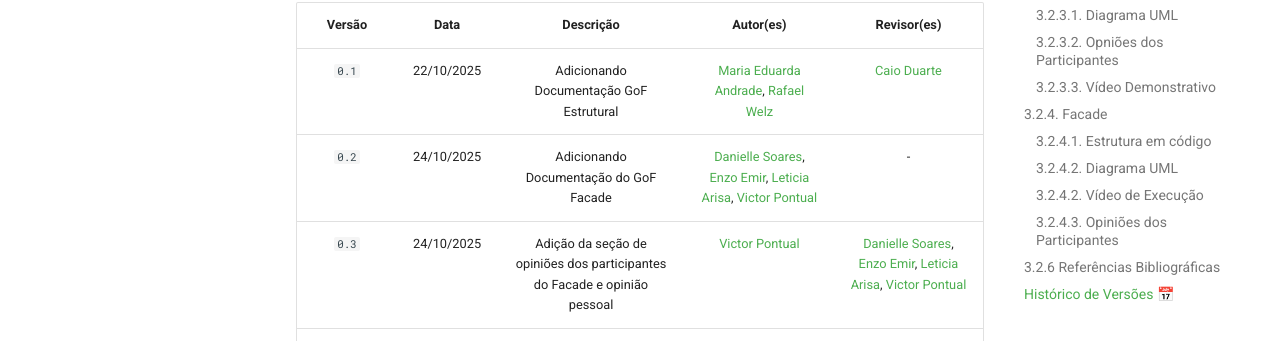
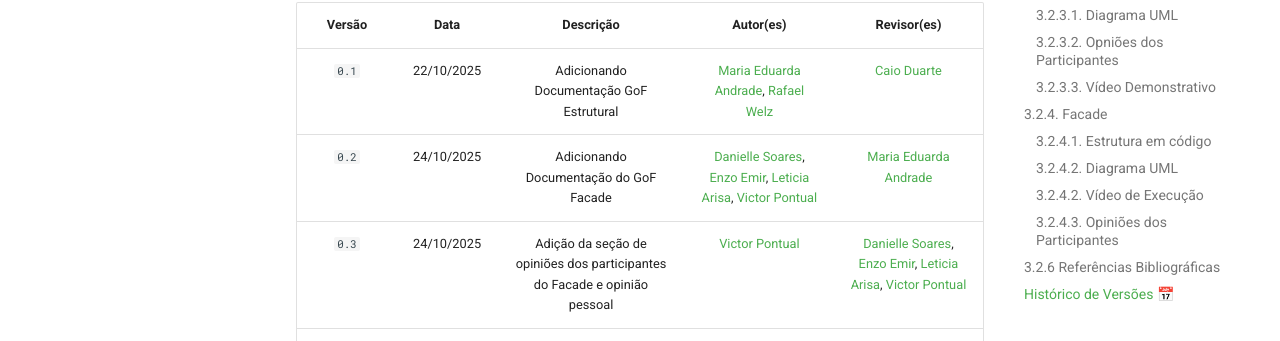
Before and after one commit to UnBArqDsw2025-2-Turma01/2025.2-T01-G1_JogoDigital_Entrega_03, an MkDocs documentation site: the page built from docs/PadroesDeProjeto/3.2.GoFsEstruturais.md, in a window 1280 px wide and 900 px high, scrolled down 14729 px. Shown: the part 381-722 px from the top of the window. Built offline with MkDocs 1.6.1 and Material for MkDocs 9.7.7, drawn with Linux system fonts in a browser that asks for light colours.

Commit message:
update: historico de versao

```diff
--- a/docs/PadroesDeProjeto/3.2.GoFsEstruturais.md
+++ b/docs/PadroesDeProjeto/3.2.GoFsEstruturais.md
@@ -479,6 +479,6 @@ Clique [aqui](https://www.youtube.com/watch?v=Jyx_49t3pEk) para acessar a parte
 | Versão | Data | Descrição | Autor(es) | Revisor(es) |
 | :--: | :--: | :--: | :--: | :--: |
 | `0.1` | 22/10/2025 | Adicionando Documentação GoF Estrutural | [Maria Eduarda Andrade](https://github.com/dudaa28), [Rafael Welz](https://github.com/RafaelSchadt) | [Caio Duarte](https://github.com/caioduart3) |
-| `0.2` | 24/10/2025 | Adicionando Documentação do GoF Facade | [Danielle Soares](https://github.com/danielle-soaress), [Enzo Emir](https://github.com/EnzoEmir), [Leticia Arisa](https://github.com/Leticia-Arisa-K-Higa), [Victor Pontual](https://github.com/VictorPontual) | - |
+| `0.2` | 24/10/2025 | Adicionando Documentação do GoF Facade | [Danielle Soares](https://github.com/danielle-soaress), [Enzo Emir](https://github.com/EnzoEmir), [Leticia Arisa](https://github.com/Leticia-Arisa-K-Higa), [Victor Pontual](https://github.com/VictorPontual) | [Maria Eduarda Andrade](https://github.com/dudaa28) |
 | `0.3` | 24/10/2025 | Adição da seção de opiniões dos participantes do Facade e opinião pessoal | [Victor Pontual](https://github.com/VictorPontual) | [Danielle Soares](https://github.com/danielle-soaress), [Enzo Emir](https://github.com/EnzoEmir), [Leticia Arisa](https://github.com/Leticia-Arisa-K-Higa), [Victor Pontual](https://github.com/VictorPontual) |
 | `0.4` | 24/10/2025 | Vídeo de execução (Facade) | [Danielle Soares](https://github.com/danielle-soaress), [Enzo Emir](https://github.com/EnzoEmir), [Leticia Arisa](https://github.com/Leticia-Arisa-K-Higa), [Victor Pontual](https://github.com/VictorPontual) | - |
```
Also changed, not shown: docs/PadroesDeProjeto/3.1.GoFsCriacionais.md (+1 -1 lines).
